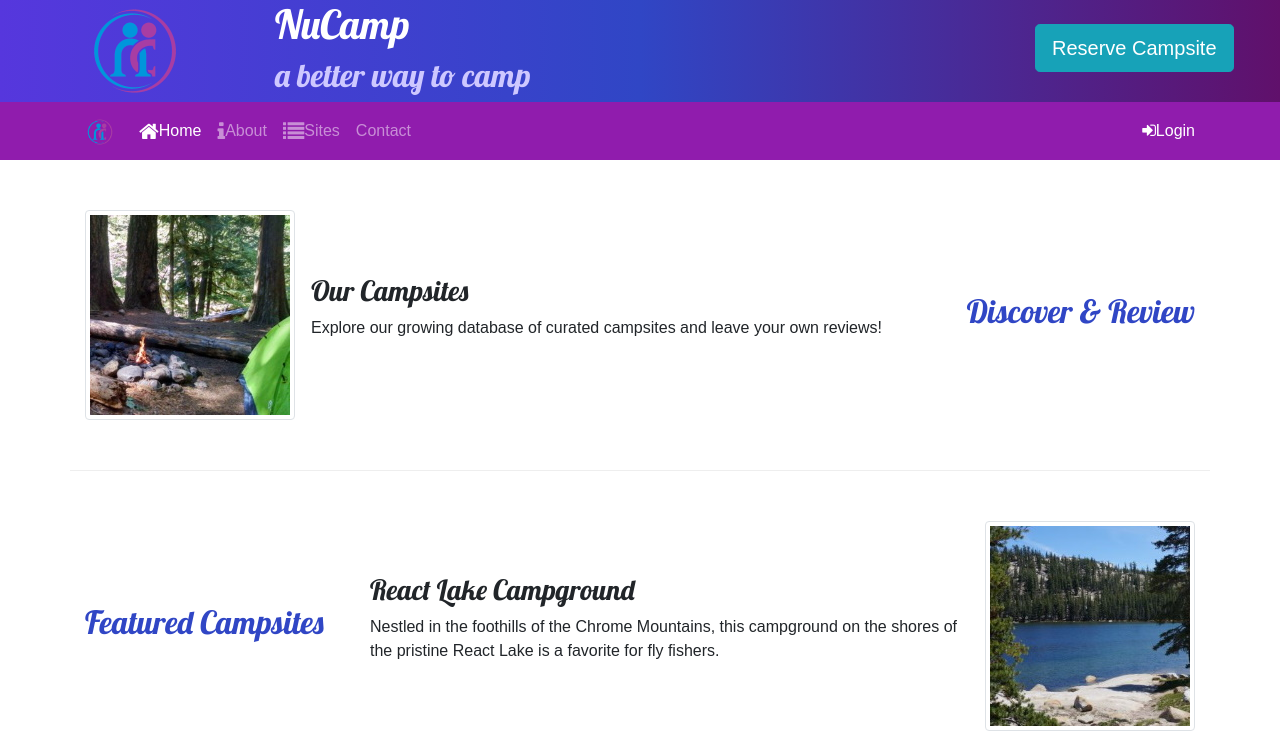
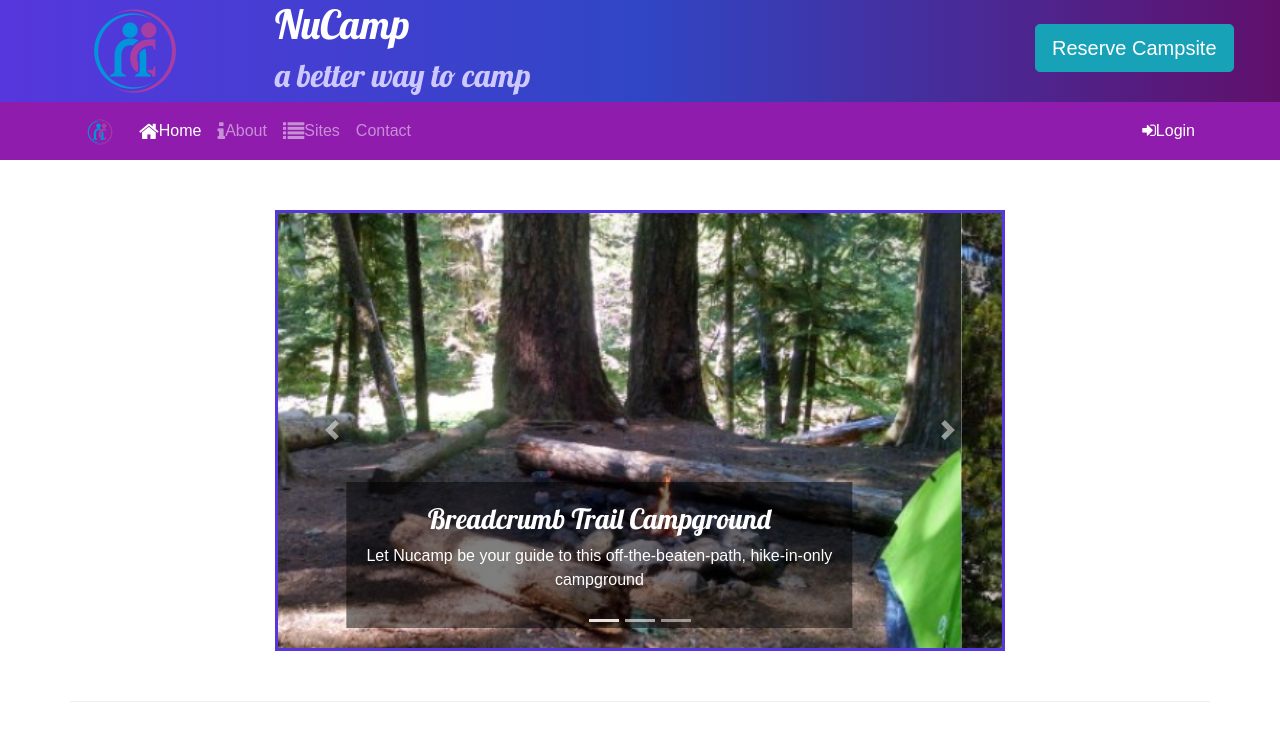
Before and after one commit to ChristianBenitez/nucampsite, a website: page index.html in a window 1280 px wide. Shown: the top 749 px of the page. Drawn offline with nearby package versions, Linux system fonts and the light colour scheme; some icons are missing.

Commit message:
carousel

```diff
--- a/css/styles.css
+++ b/css/styles.css
@@ -42,3 +42,9 @@ a, a:hover{
     color: inherit;
     text-decoration: none;
 }
+.carousel-caption{
+    background-color: rgba(0,0,0,0.5);
+}
+.carousel {
+    border: solid #5637DD;
+}
--- a/index.html
+++ b/index.html
@@ -91,6 +91,48 @@
 
 
     <div class="container">
+        <div class="row row-content">
+                <div class="col-md-8 mx-auto">
+                    <div id="homeCarousel" class="carousel slide" data-ride="carousel">
+                        <ol class="carousel-indicators">
+                            <li data-target="homeCarousel" data-slide-to="0" class="active"></li>
+                            <li data-target="homeCarousel" data-slide-to="1"></li>
+                            <li data-target="homeCarousel" data-slide-to="2"></li>
+                        </ol>
+                        <div class="carousel-inner">
+                            <div class="carousel-item active">
+                                <img class="d-block w-100" src="img/breadcrumb-trail.jpg" alt="Breadcrumb Trail Campground"/>
+                                <div class="carousel-caption">
+                                    <h3>Breadcrumb Trail Campground</h3>
+                                    <p class="d-none d-sm-block">Let Nucamp be your guide to this off-the-beaten-path, hike-in-only campground</p>
+                                </div>
+                            </div>
+                            <div class="carousel-item">
+                                <img class="d-block w-100" src="img/react-lake.jpg" alt="React Lake Campground"/>
+                                <div class="carousel-caption">
+                                    <h3>React Lake Campground</h3>
+                                    <p class="d-none d-sm-block">Nestled in the foothills of the Chrome Mountains, this campground on the shores of the pristine React Lake is a favorite for fly fishers.</p>
+                                </div>
+                            </div>
+                            <div class="carousel-item">
+                                <img class="d-block w-100" src="img/chrome-river.jpg" alt="Chrome River Campground"/>
+                                <div class="carousel-caption">
+                                    <h3>Chrome River Campground</h3>
+                                    <p class="d-none d-sm-block">Spend a few sunny days and starry nights beneath a canopy of old-growth firs at this enchanting spot by the Chrome River.</p>
+                                </div>
+                            </div>
+                        </div>
+                        <a class="carousel-control-prev" href="#homeCarousel" role="button" data-slide="prev">
+                            <span class="carousel-control-prev-icon"></span>
+                            <span class="sr-only">Previous</span>
+                        </a>
+                        <a class="carousel-control-next" href="#homeCarousel" role="button" data-slide="next">
+                            <span class="carousel-control-next-icon"></span>
+                            <span class="sr-only">Next</span>
+                        </a>
+                    </div>
+                </div>
+        </div>
         <div class="row row-content align-items-center">
             <div class="col-sm-4 order-sm-last col-md-3">
                 <h2 class="text-sm-right">Discover & Review</h2>
```
